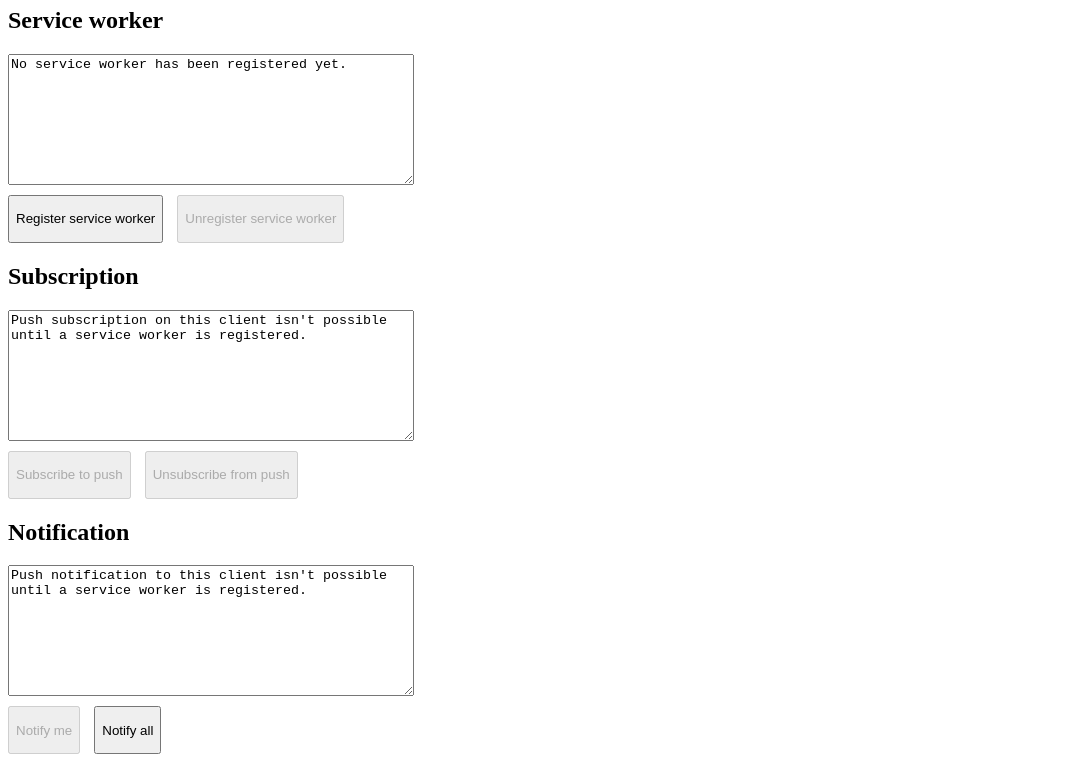
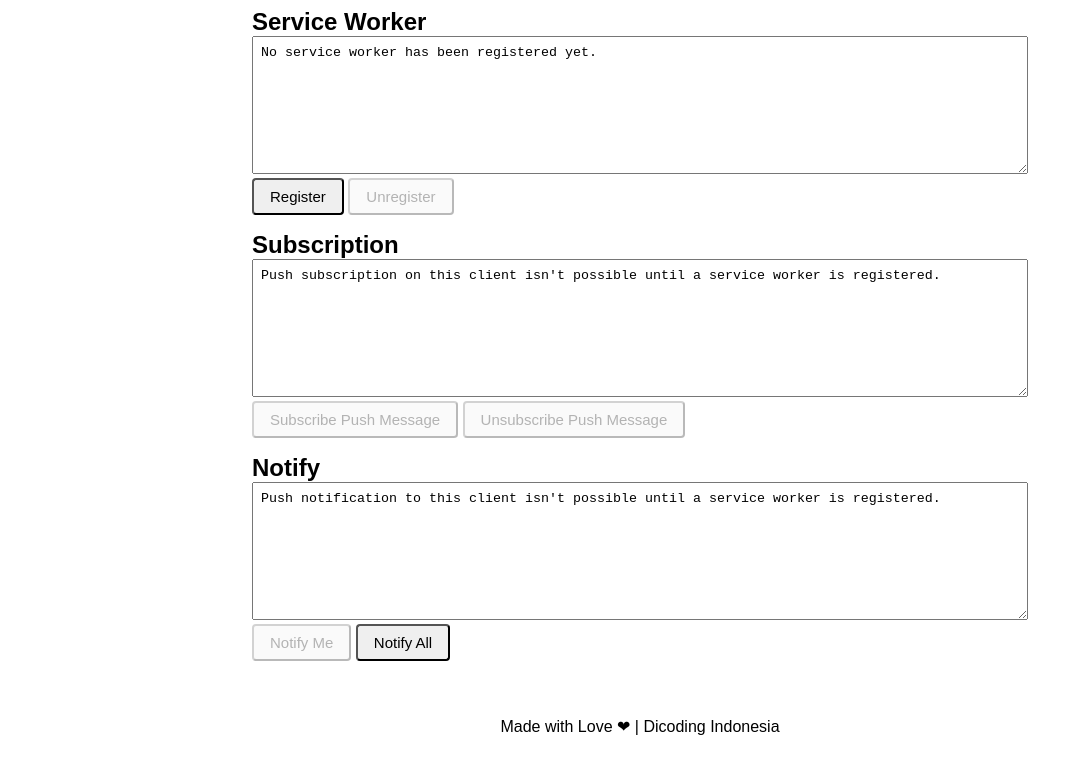
Before and after one commit to dicodingacademy/web-push-sample, a website: page public/index.html in a window 1280 px wide. Shown: the part 73-837 px from the top of the page, without its empty margins (0-1083 px from the left). Drawn offline with Linux system fonts and the light colour scheme.

Commit message:
Revamp static site

```diff
--- a/netlify/libs/config.ts
+++ b/netlify/libs/config.ts
@@ -13,7 +13,8 @@ export default {
   functions: {
     headers: {
       'Access-Control-Allow-Origin': '*',
-      'Access-Control-Allow-Headers': 'Content-Type',
+      'Access-Control-Allow-Headers': '*',
+      'Content-Type': 'application/json',
       'Access-Control-Allow-Methods': 'GET, POST, PUT, DELETE, OPTIONS',
     },
   },
--- /dev/null
+++ b/public/css/style.css
@@ -0,0 +1,83 @@
+*, *::after, *::before {
+  margin: 0;
+  padding: 0;
+  box-sizing: border-box;
+}
+
+body {
+  min-height: 100vh;
+  font-family: Arial, sans-serif;
+}
+
+.container {
+  max-width: 100%;
+  padding-inline: 12px;
+  padding-block: 12px;
+  margin-inline: auto;
+}
+
+/*
+    Header
+*/
+
+header {
+  padding: 1rem 0;
+}
+
+header h1.title {
+  text-align: center;
+}
+
+/*
+    Main
+*/
+
+main .display textarea {
+  width: 100%;
+  padding: 8px;
+  resize: vertical;
+}
+
+main .container > * {
+  margin-block-end: 1rem;
+}
+
+/*
+    Footer
+*/
+
+footer {
+  padding: 1rem;
+}
+
+footer p {
+  text-align: center;
+}
+
+/*
+  Button
+*/
+
+.btn {
+  display: inline-block;
+  padding: 8px 16px;
+  border-radius: 4px;
+
+  font-weight: 400;
+  font-size: 15px;
+
+  cursor: pointer;
+  transition: 0.15s ease-in-out;
+}
+
+@media screen and (min-width: 768px) {
+  .container {
+    max-width: 600px;
+  }
+}
+
+@media screen and (min-width: 992px) {
+  .container {
+    max-width: 800px;
+  }
+}
--- a/public/index.html
+++ b/public/index.html
@@ -1,44 +1,58 @@
 <!doctype html>
 <html lang="en">
 <head>
-	<meta charset="UTF-8">
-	<meta name="viewport"
-				content="width=device-width, user-scalable=no, initial-scale=1.0, maximum-scale=1.0, minimum-scale=1.0">
-	<meta http-equiv="X-UA-Compatible" content="ie=edge">
-	<title>Web Push Notification Sample</title>
-	<style>
-      textarea {
-          display: block;
-          height: 125px;
-          width: 400px;
-      }
+  <meta charset="UTF-8">
+  <meta name="viewport"
+        content="width=device-width, user-scalable=no, initial-scale=1.0, maximum-scale=1.0, minimum-scale=1.0">
+  <meta http-equiv="X-UA-Compatible" content="ie=edge">
+  <title>Web Push Notification Demo | Dicoding Indonesia</title>
 
-      button {
-          margin-right: 10px;
-          margin-top: 10px;
-          min-width: 48px;
-          min-height: 48px;
-      }
-	</style>
+  <link rel="stylesheet" href="css/style.css">
 </head>
 <body>
-<h1>Push Notification client</h1>
+<header>
+  <h1 class="title">Web Push Notification Demo</h1>
+</header>
+<main>
+  <div class="container">
+    <div id="serviceWorker">
+      <h2>Service Worker</h2>
+      <div class="display">
+        <textarea id="taServiceWorker" rows="8"></textarea>
+      </div>
+      <div class="buttons">
+        <button class="btn" id="registerServiceWorker">Register</button>
+        <button class="btn" id="unregisterServiceWorker">Unregister</button>
+      </div>
+    </div>
+    <div id="subscription">
+      <h2>Subscription</h2>
+      <div class="display">
+        <textarea id="taSubscription" rows="8"></textarea>
+      </div>
+      <div class="buttons">
+        <button class="btn" id="subscribePushMessage">Subscribe Push Message</button>
+        <button class="btn" id="unsubscribePushMessage">Unsubscribe Push Message</button>
+      </div>
+    </div>
+    <div id="notify">
+      <h2>Notify</h2>
+      <div class="display">
+        <textarea id="taNotifying" rows="8"></textarea>
+      </div>
+      <div class="buttons">
+        <button class="btn" id="notifyMe">Notify Me</button>
+        <button class="btn" id="notifyAll">Notify All</button>
+      </div>
+    </div>
+  </div>
+</main>
+<footer>
+  <div class="container">
+    <p>Made with Love ❤ | Dicoding Indonesia</p>
+  </div>
+</footer>
 
-<h2><label for="textAreaServiceWorker">Service worker</label></h2>
-<textarea id="textAreaServiceWorker"></textarea>
-<button id="buttonRegisterServiceWorker">Register service worker</button>
-<button id="buttonUnregisterServiceWorker">Unregister service worker</button>
-
-<h2><label for="textAreaSubscription">Subscription</label></h2>
-<textarea id="textAreaSubscription"></textarea>
-<button id="buttonSubscribe">Subscribe to push</button>
-<button id="buttonUnsubscribe">Unsubscribe from push</button>
-
-<h2><label for="textAreaNotification">Notification</label></h2>
-<textarea id="textAreaNotification"></textarea>
-<button id="buttonNotifyMe">Notify me</button>
-<button id="buttonNotifyAll">Notify all</button>
-
-<script type="module" src="./scripts/index.js"></script>
+<script src="scripts/index.js"></script>
 </body>
 </html>
--- a/public/scripts/index.js
+++ b/public/scripts/index.js
@@ -1,16 +1,17 @@
-(async () => {
+window.addEventListener('load', async () => {
   const VAPID_PUBLIC_KEY = 'BNCBMz0qWsThtCzIO4kfM0g0V3nCGHr1igP8CJLfX7pwKEpVPPkR1Kq7VY1OF-zVl4ea79tbv4RsoFeBW0ULZ5E';
 
-  const taServiceWorker = document.querySelector('#textAreaServiceWorker');
-  const taSubscription = document.querySelector('#textAreaSubscription');
-  const taNotification = document.querySelector('#textAreaNotification');
+  const taServiceWorker = document.querySelector('#taServiceWorker');
+  const btnRegisterServiceWorker = document.querySelector('#registerServiceWorker');
+  const btnUnregisterServiceWorker = document.querySelector('#unregisterServiceWorker');
 
-  const btnRegisterServiceWorker = document.querySelector('#buttonRegisterServiceWorker');
-  const btnUnregisterServiceWorker = document.querySelector('#buttonUnregisterServiceWorker');
-  const btnSubscribe = document.querySelector('#buttonSubscribe');
-  const btnUnsubscribe = document.querySelector('#buttonUnsubscribe');
-  const btnNotifyMe = document.querySelector('#buttonNotifyMe');
-  const btnNotifyAll = document.querySelector('#buttonNotifyAll');
+  const taSubscription = document.querySelector('#taSubscription');
+  const btnSubscribe = document.querySelector('#subscribePushMessage');
+  const btnUnsubscribe = document.querySelector('#unsubscribePushMessage');
+
+  const taNotification = document.querySelector('#taNotifying');
+  const btnNotifyMe = document.querySelector('#notifyMe');
+  const btnNotifyAll = document.querySelector('#notifyAll');
 
   btnRegisterServiceWorker.addEventListener('click', async () => {
     await registerServiceWorker();
@@ -57,34 +58,47 @@
     if ('serviceWorker' in navigator) {
       try {
         await navigator.serviceWorker.register('/sw.js');
-      } catch (e) {
-        console.log('Service worker registration failed', e);
+      } catch (err) {
+        console.log('Service worker registration failed', err);
       }
     }
   }
 
   async function unregisterServiceWorker() {
     if ('serviceWorker' in navigator) {
+      const sw = await navigator.serviceWorker.ready;
+      const subscription = await sw.pushManager.getSubscription();
+
+      if (subscription) {
+        // eslint-disable-next-line no-alert
+        window.alert('Please unsubscribe push message first before unregister service worker!');
+        return;
+      }
+
       const registrations = await navigator.serviceWorker.getRegistrations();
-      await Promise.all(registrations.map((registration) => registration.unregister()));
+      await Promise.all(
+        registrations.map((registration) => registration.unregister()),
+      );
     }
   }
 
   async function subscribePushNotification() {
     const registration = await navigator.serviceWorker.ready;
 
+    console.log('subscribing push message...');
     const subscription = await registration.pushManager.subscribe({
       userVisibleOnly: true,
       applicationServerKey: urlBase64ToUint8Array(VAPID_PUBLIC_KEY),
     });
 
-    await fetch('/.netlify/functions/add-subscription', {
+    const response = await fetch('/.netlify/functions/add-subscription', {
       method: 'POST',
       headers: {
         'Content-Type': 'application/json',
       },
       body: JSON.stringify(subscription),
     });
+    console.log('subscribePushNotification: response: ', response);
 
     return {
       endpoint: subscription.endpoint,
@@ -101,13 +115,14 @@
       await subscription.unsubscribe();
     }
 
-    await fetch('/.netlify/functions/remove-subscription', {
+    const response = await fetch('/.netlify/functions/remove-subscription', {
       method: 'POST',
       headers: {
         'Content-Type': 'application/json',
       },
       body: JSON.stringify(subscription),
     });
+    console.log('unsubscribePushNotification: response: ', response);
   }
 
   async function notifyMe() {
@@ -153,7 +168,7 @@
     btnNotifyAll.disabled = false;
   }
 
-  function whenUnsupportedServiceWorker() {
+  function whenServiceWorkerNotSupported() {
     taServiceWorker.value = 'Service Worker is not supported';
   }
 
@@ -176,8 +191,8 @@
   }
 
   function whenClientHasSubscription(subscription) {
-    taSubscription.value = `Push subscription: ${subscription.endpoint}`;
-    taNotification.value = 'Ready to send a push notification to this client!';
+    taSubscription.value = `Push subscription: \n${subscription.endpoint}`;
+    taNotification.value = 'Ready to send a push notification to this or all client!';
     btnUnsubscribe.disabled = false;
     btnNotifyMe.disabled = false;
     btnNotifyAll.disabled = false;
@@ -187,7 +202,7 @@
     initialStateButton();
 
     if (!('serviceWorker' in navigator)) {
-      whenUnsupportedServiceWorker();
+      whenServiceWorkerNotSupported();
       return;
     }
 
@@ -211,4 +226,4 @@
   }
 
   await init();
-})();
+});
--- a/public/sw.js
+++ b/public/sw.js
@@ -6,3 +6,7 @@ self.addEventListener('push', (event) => {
   const notification = event.data.json();
   event.waitUntil(self.registration.showNotification(notification.title, notification.options));
 });
+
+self.addEventListener('notificationclick', () => {
+  console.log('Notification clicked!');
+});
```
Also changed, not shown: package.json (+4 -4 lines).
